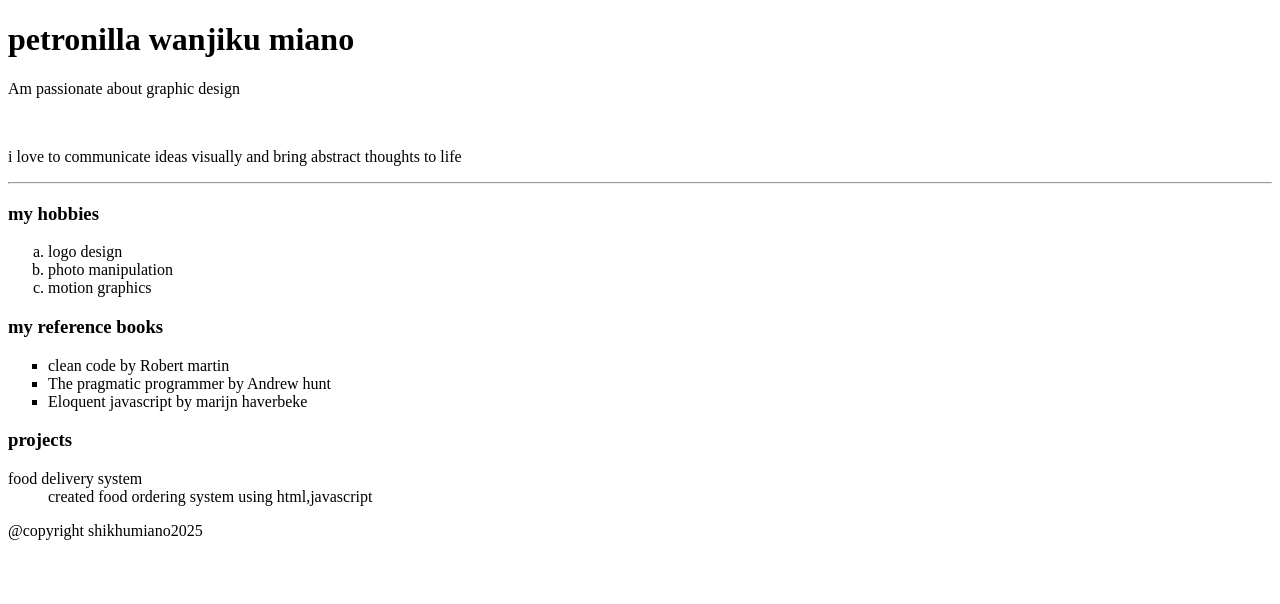
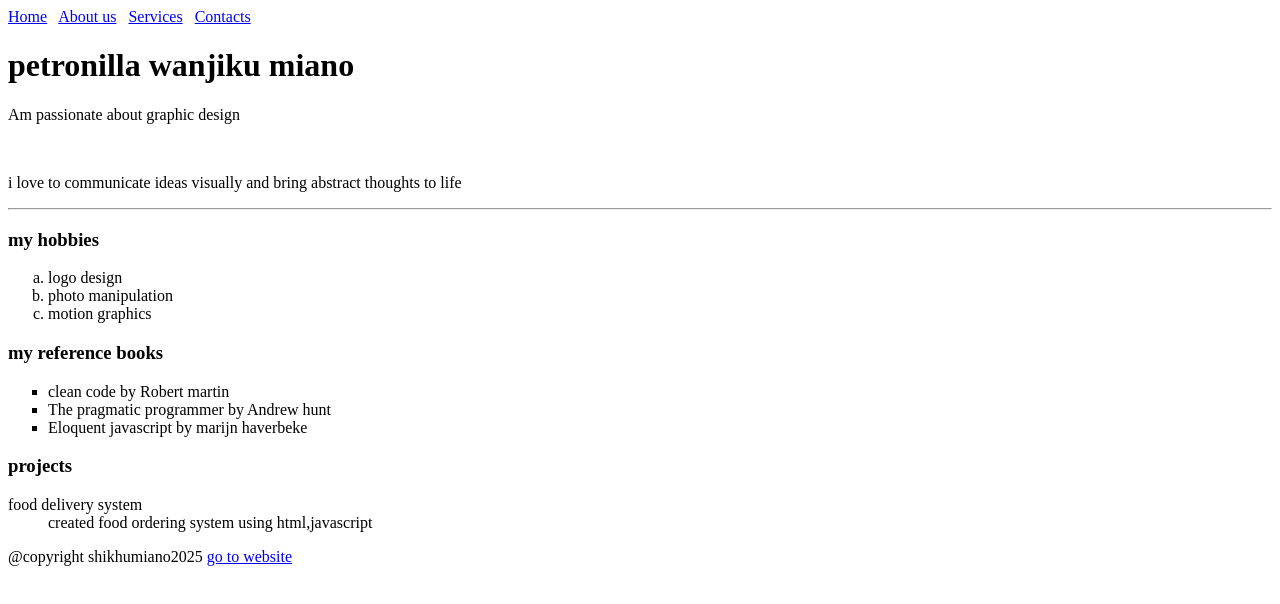
Before and after one commit to shikhu-p/Html-javascript, a plain HTML site: page index.html in a window 1280 px wide. Drawn offline with Linux system fonts and the light colour scheme.

Commit message:
add links

```diff
--- a/index.html
+++ b/index.html
@@ -6,6 +6,10 @@
     <title>my html page</title>
 </head>
 <body>
+    <a href="home.html">Home</a>&nbsp;&nbsp;
+    <a href="About.html">About us</a>&nbsp;&nbsp;
+    <a href="Services.html">Services</a>&nbsp;&nbsp;
+    <a href="Contacts.html">Contacts</a>
     <H1>petronilla wanjiku miano</H1>
     <p>Am passionate about graphic design</p>
     <br>
@@ -29,6 +33,7 @@
                 <dd>created food ordering system using html,javascript</dd>
                 </dl>
      @copyright shikhumiano2025
+     <a href="https://www.summittechnicalcollege.ac.ke">go to website</a>
 
 
 
```
